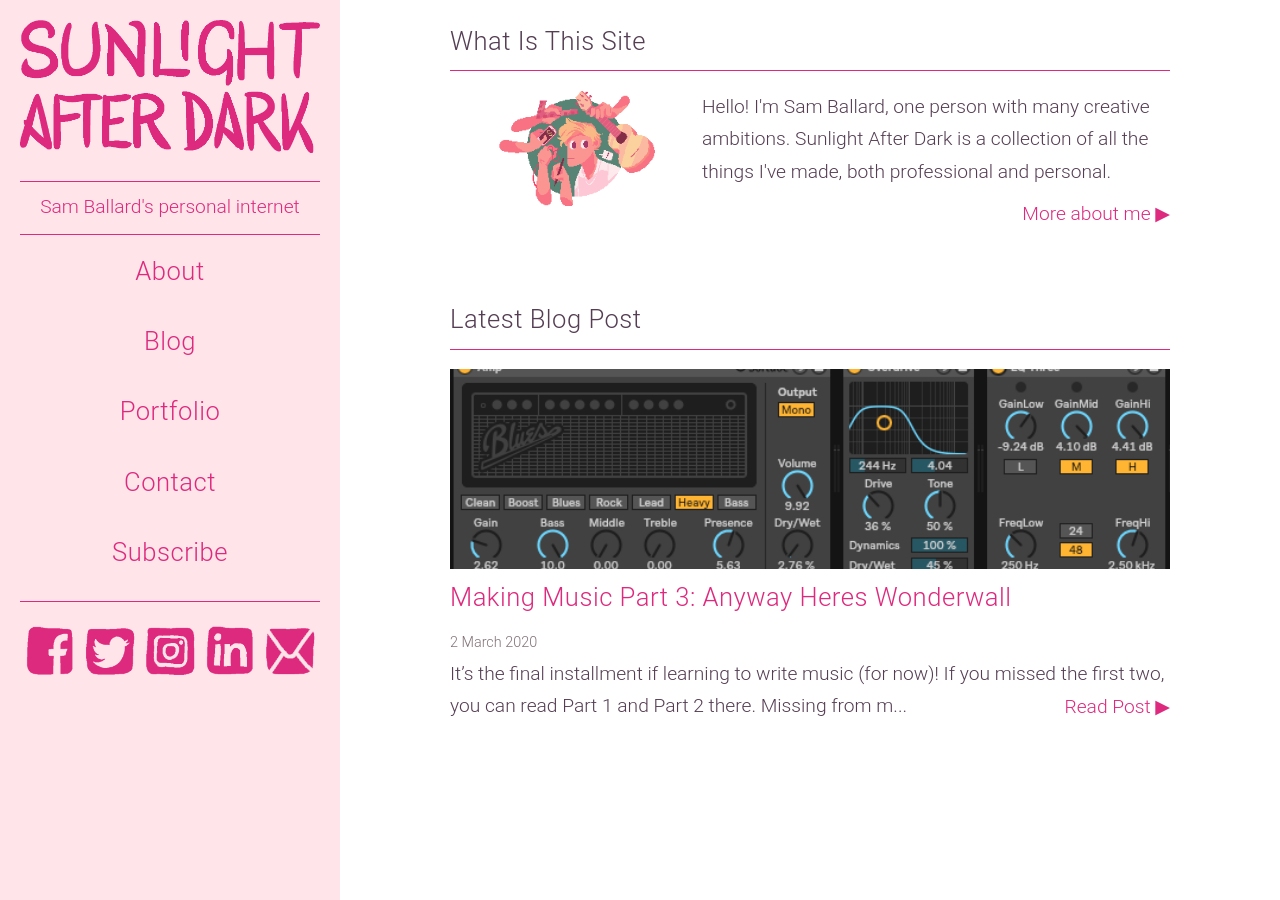
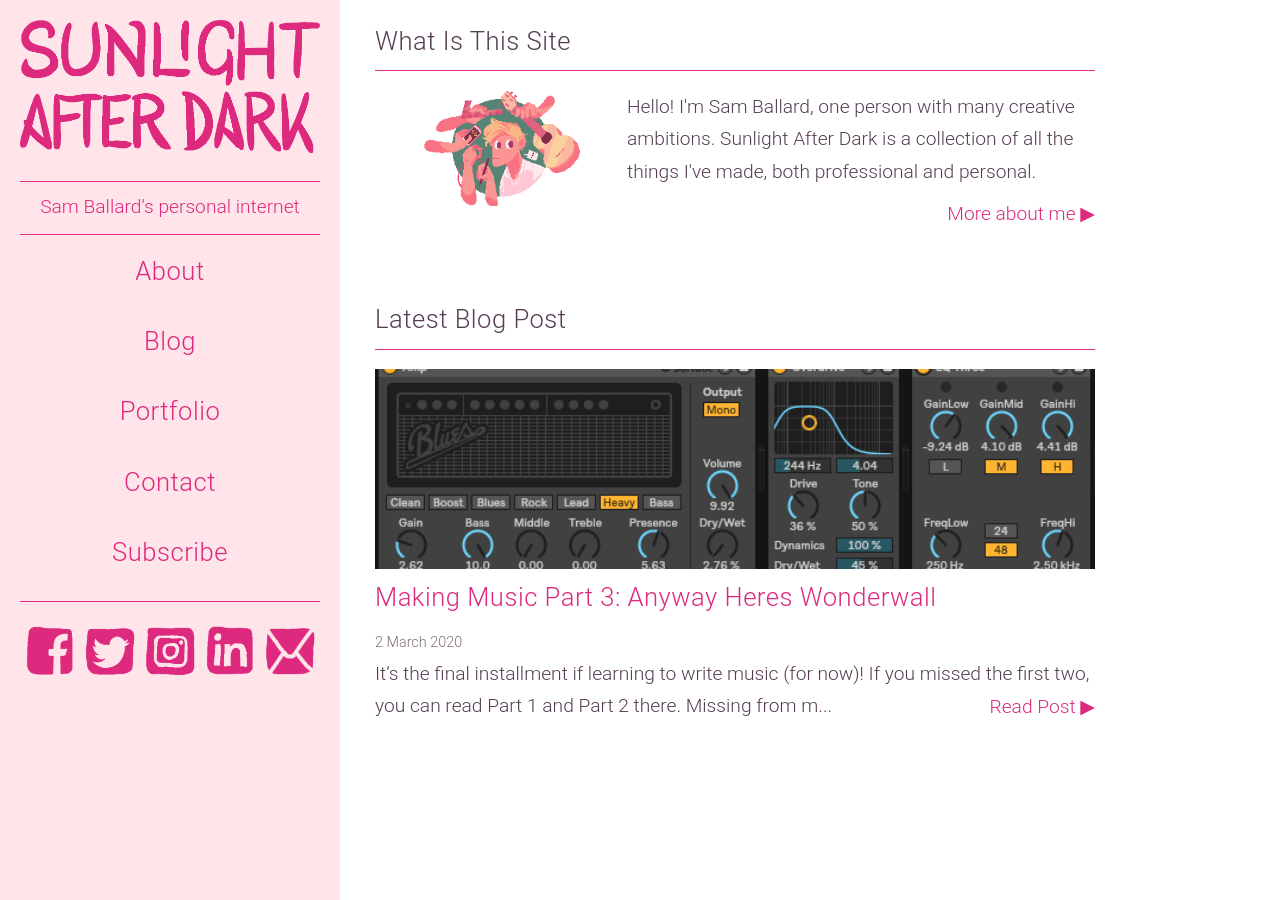
Before and after one commit to BaronBlackmore/SunlightAfterDark, a Jekyll site: the page built from index.html, in a window 1280 px wide and 900 px high. Built offline with Jekyll 4.4.1, drawn with Linux system fonts in a browser that asks for light colours.

Commit message:
big width site now

```diff
--- a/css/main.css
+++ b/css/main.css
@@ -218,14 +218,16 @@
 	max-width: 720px;
 	margin: auto;
 	background-color: white;
-	padding: 0 20px;
+	padding-left: 20px;
+	padding-right: 170px;
 	display: flex;
 	flex-direction: column;
 }
 
 .portfolio-column{
 	max-width: 1000px;
-	padding: 0 1em;
+	padding-left: 20px;
+	padding-right: 170px;
 	display: flex;
 	flex-direction: column;
 	margin: auto;
@@ -579,6 +581,13 @@ a img:hover{
 		width: 150px;
 	}
 
+	.center-col{
+		padding: 0 20px;
+	}
+	.portfolio-column{
+		padding: 0 20px;
+	}
+
 }
 
 @media(max-width: 800px){
@@ -593,6 +602,13 @@ a img:hover{
 
 	#whole-page{
 		flex-direction: column;
+	}
+
+	.center-col{
+		padding: 0 20px;
+	}
+	.portfolio-column{
+		padding: 0 20px;
 	}
 
 	#main{
```
